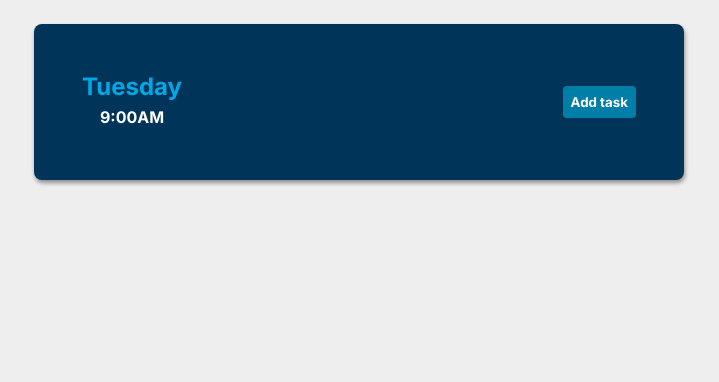
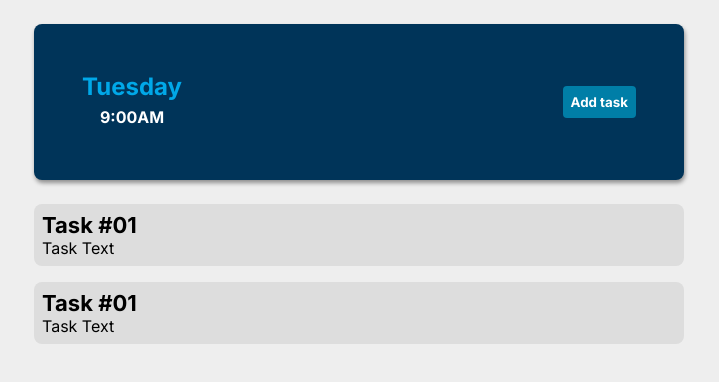
Before and after one commit to gabrielcaamargo/TaskRemember, a React (Vite) app: page / in a window 1280 px wide. Shown: the top 382 px of the page, without its empty margins (281-1000 px from the left). Built offline with nearby package versions, Linux system fonts and the light colour scheme.

Commit message:
feat(): created task and taskbody components and its initial styles

```diff
--- a/src/components/App/index.jsx
+++ b/src/components/App/index.jsx
@@ -4,6 +4,7 @@ import { Container } from './styles';
 import defaultColors from '../../assets/styles/defaultColors';
 
 import Header from '../Header';
+import TasksList from '../TasksList';
 
 export default function App() {
   return (
@@ -11,6 +12,7 @@ export default function App() {
       <Container>
         <GlobalStyles />
         <Header />
+        <TasksList />
       </Container>
     </ThemeProvider>
   );
--- a/src/components/App/styles.js
+++ b/src/components/App/styles.js
@@ -3,4 +3,5 @@ import styled from 'styled-components';
 export const Container = styled.div`
   display: flex;
   justify-content: center;
+  flex-direction: column;
 `;
--- /dev/null
+++ b/src/components/TasksList/Tasks/index.jsx
@@ -0,0 +1,10 @@
+import { TaskBody } from './styles';
+
+export default function Tasks() {
+  return (
+    <TaskBody>
+      <h2>Task #01</h2>
+      <p>Task Text</p>
+    </TaskBody>
+  );
+}
--- /dev/null
+++ b/src/components/TasksList/Tasks/styles.js
@@ -0,0 +1,16 @@
+import styled from 'styled-components';
+
+export const TaskBody = styled.div`
+  background-color: #ddd;
+  margin-top: 24px;
+  padding: 8px;
+  border-radius: 8px;
+
+  h2{
+    font-size: 22px;
+  }
+
+  & + & {
+    margin-top: 16px
+  }
+`;
--- /dev/null
+++ b/src/components/TasksList/index.jsx
@@ -0,0 +1,10 @@
+import Tasks from './Tasks';
+
+export default function TasksList() {
+  return (
+    <>
+      <Tasks />
+      <Tasks />
+    </>
+  );
+}
```
